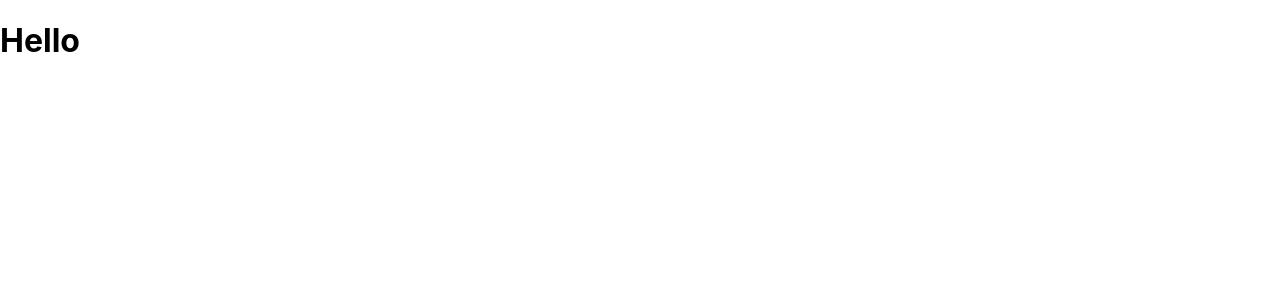
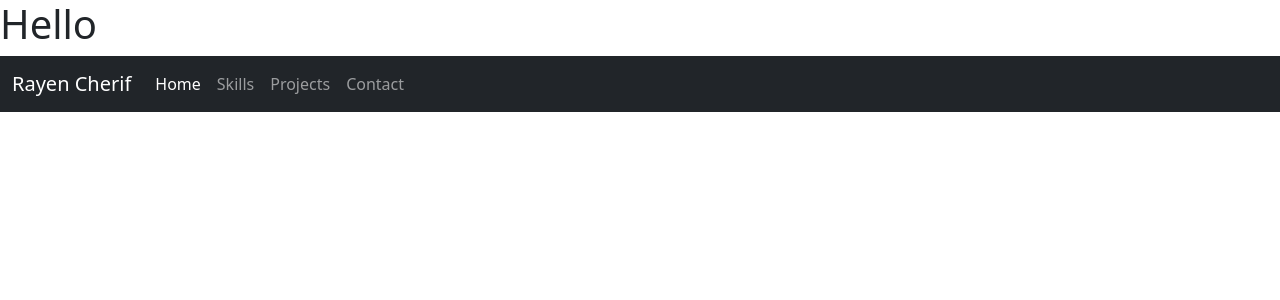
Before and after one commit to zdahmed93/portfolio-22-07, a React (Create React App) app: page / in a window 1280 px wide. Shown: the top 300 px of the page. Built offline with nearby package versions, Linux system fonts and the light colour scheme.

Commit message:
Set up bootstrap

```diff
--- a/package.json
+++ b/package.json
@@ -3,6 +3,7 @@
   "version": "0.1.0",
   "private": true,
   "dependencies": {
+    "bootstrap": "^5.2.1",
     "cra-template": "1.2.0",
     "react": "^18.2.0",
     "react-dom": "^18.2.0",
--- a/src/App.js
+++ b/src/App.js
@@ -1,8 +1,10 @@
+import Navbar from './components/Navbar'
 
 function App() {
   return (
     <div>
       <h1>Hello</h1>
+      <Navbar />
     </div>
   );
 }
--- /dev/null
+++ b/src/components/Navbar.js
@@ -0,0 +1,30 @@
+function Navbar(props) {
+  return (
+    <nav class="navbar navbar-expand-lg navbar-dark bg-dark">
+      <div class="container-fluid">
+        <a class="navbar-brand" href="#">Rayen Cherif</a>
+        <button class="navbar-toggler" type="button" data-bs-toggle="collapse" data-bs-target="#navbarNav" aria-controls="navbarNav" aria-expanded="false" aria-label="Toggle navigation">
+          <span class="navbar-toggler-icon"></span>
+        </button>
+        <div class="collapse navbar-collapse" id="navbarNav">
+          <ul class="navbar-nav">
+            <li class="nav-item">
+              <a class="nav-link active" aria-current="page" href="#">Home</a>
+            </li>
+            <li class="nav-item">
+              <a class="nav-link" href="#">Skills</a>
+            </li>
+            <li class="nav-item">
+              <a class="nav-link" href="#">Projects</a>
+            </li>
+            <li class="nav-item">
+              <a class="nav-link" href="#">Contact</a>
+            </li>
+          </ul>
+        </div>
+      </div>
+    </nav>
+  )
+}
+
+export default Navbar
--- a/src/index.css
+++ b/src/index.css
@@ -1,13 +1,3 @@
 body {
-  margin: 0;
-  font-family: -apple-system, BlinkMacSystemFont, 'Segoe UI', 'Roboto', 'Oxygen',
-    'Ubuntu', 'Cantarell', 'Fira Sans', 'Droid Sans', 'Helvetica Neue',
-    sans-serif;
-  -webkit-font-smoothing: antialiased;
-  -moz-osx-font-smoothing: grayscale;
+  background-color: lightblue;
 }
-
-code {
-  font-family: source-code-pro, Menlo, Monaco, Consolas, 'Courier New',
-    monospace;
-}
--- a/src/index.js
+++ b/src/index.js
@@ -2,6 +2,9 @@
 import ReactDOM from 'react-dom/client';
 import './index.css';
 import App from './App.js';
+
+import 'bootstrap/dist/css/bootstrap.css'
+import 'bootstrap/dist/js/bootstrap.bundle.js'
 
 const root = ReactDOM.createRoot(document.getElementById('root'));
 root.render(
```
Also changed, not shown: 1 other file (tests, documents, lock files or other folders).
